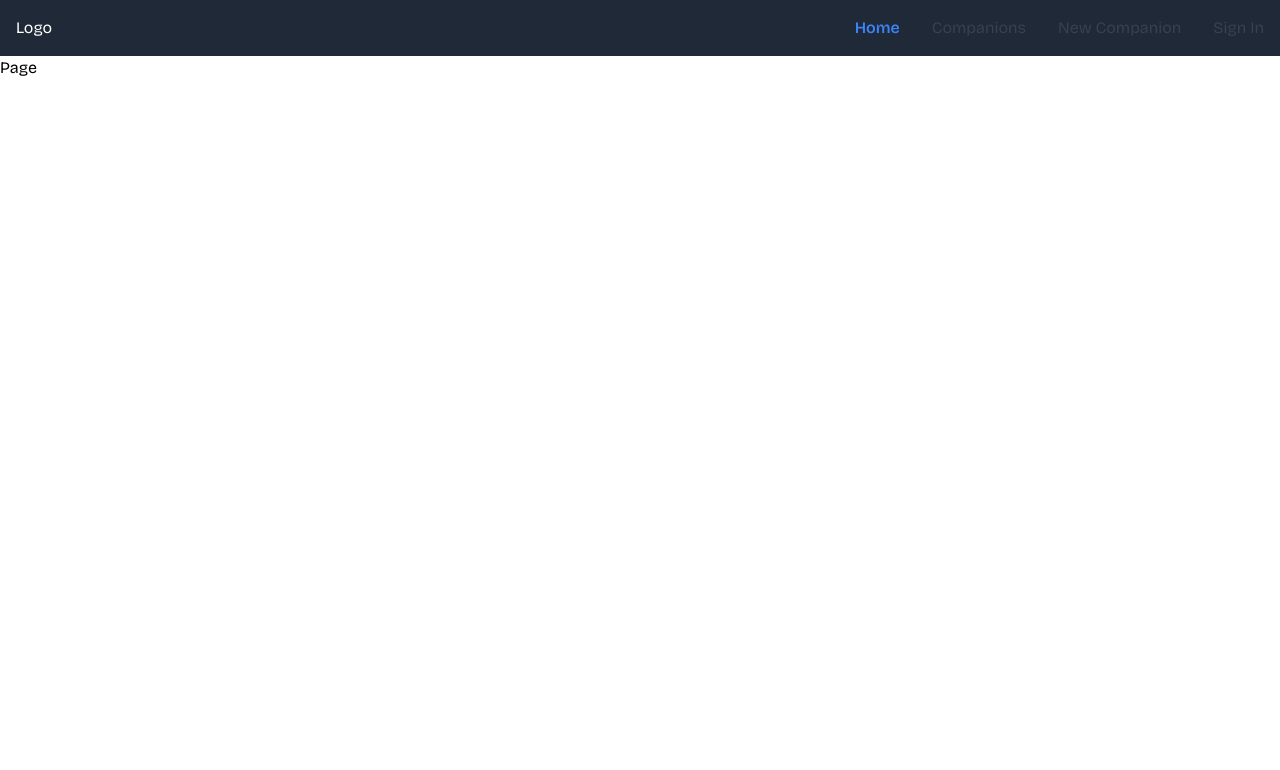
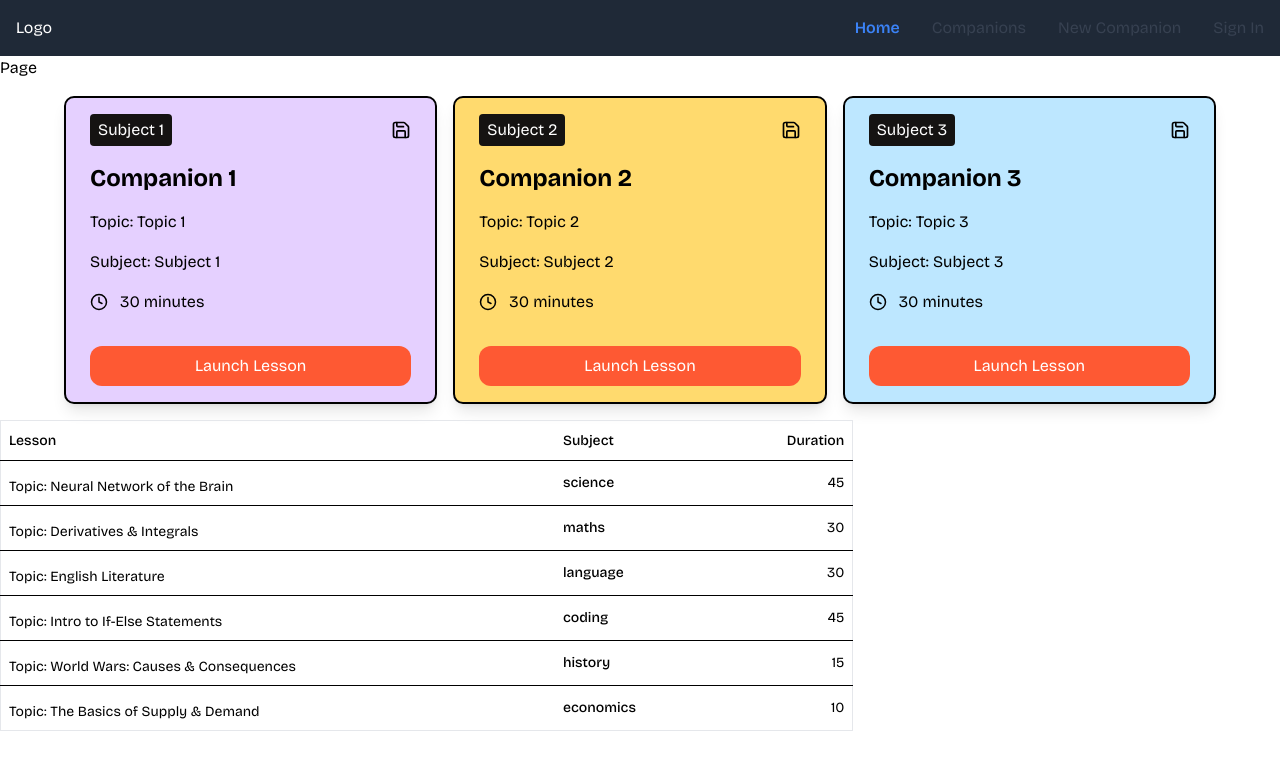
Before and after one commit to jmontierde/teaching-saas-platform, a Next.js app: page / in a window 1280 px wide. Shown: the top 770 px of the page. Built offline with nearby package versions, Linux system fonts and the light colour scheme.

Commit message:
Add companions

```diff
--- a/app/globals.css
+++ b/app/globals.css
@@ -147,25 +147,25 @@ body {
     @apply flex flex-wrap gap-4 w-full max-md:justify-center;
   }
   .companion-card {
-    @apply flex flex-col rounded-4xl border border-black px-4 py-4 gap-5 w-full min-lg:max-w-[410px] justify-between;
+    @apply flex flex-col rounded-3xl border border-black px-4 py-4 gap-5 w-full min-lg:max-w-[410px] justify-between;
   }
   .subject-badge {
-    @apply bg-black text-white rounded-4xl text-sm px-2 py-1 capitalize;
+    @apply bg-black text-white rounded-3xl text-sm px-2 py-1 capitalize;
   }
   .companion-bookmark {
-    @apply px-2 bg-black rounded-4xl flex items-center h-full aspect-square cursor-pointer;
+    @apply px-2 bg-black rounded-3xl flex items-center h-full aspect-square cursor-pointer;
   }
   .input {
     @apply !border-black !bg-white focus-visible:!ring-0 focus-visible:!border-black !w-full;
   }
   .rounded-border {
-    @apply rounded-4xl border border-black;
+    @apply rounded-3xl border border-black;
   }
   .cta-section {
-    @apply bg-cta text-white rounded-4xl px-7 py-10 flex flex-col items-center text-center gap-5 w-1/3 max-lg:w-1/2 max-md:w-full;
+    @apply bg-cta text-white rounded-3xl px-7 py-10 flex flex-col items-center text-center gap-5 w-1/3 max-lg:w-1/2 max-md:w-full;
   }
   .cta-badge {
-    @apply bg-cta-gold rounded-4xl px-3 py-1.5 text-black;
+    @apply bg-cta-gold rounded-3xl px-3 py-1.5 text-black;
   }
   .btn-primary {
     @apply bg-primary text-white rounded-xl cursor-pointer px-4 py-2 flex items-center gap-2;
@@ -174,10 +174,10 @@ body {
     @apply flex items-center justify-between mx-auto w-full px-14 py-4 bg-white max-sm:px-4;
   }
   .btn-signin {
-    @apply border border-black rounded-4xl px-4 py-2.5 text-sm font-semibold flex items-center gap-2 cursor-pointer;
+    @apply border border-black rounded-3xl px-4 py-2.5 text-sm font-semibold flex items-center gap-2 cursor-pointer;
   }
   .companion-list {
-    @apply rounded-4xl border border-black px-7 pt-7 pb-10 max-lg:w-full bg-white;
+    @apply rounded-3xl border border-black px-7 pt-7 pb-10 max-lg:w-full bg-white;
   }
   .companion-limit {
     @apply items-center justify-center flex flex-col gap-4 w-full min-2xl:w-1/2 pt-20 text-center;
--- a/app/page.tsx
+++ b/app/page.tsx
@@ -1,7 +1,47 @@
+import CompanionCard from "@/components/CompanionCard";
+import CompanionsList from "@/components/CompanionsList";
+import { recentSessions } from "@/constants";
 import React from "react";
 
 const Page = () => {
-  return <div>Page</div>;
+  return (
+    <div>
+      Page
+      <section className="flex flex-row gap-4 justify-center items-center w-full p-4 px-16 mx-auto">
+        <CompanionCard
+          id="1"
+          name="Companion 1"
+          topic="Topic 1"
+          subject="Subject 1"
+          duration={30}
+          color="#E5D0FF"
+        />
+        <CompanionCard
+          id="2"
+          name="Companion 2"
+          topic="Topic 2"
+          subject="Subject 2"
+          duration={30}
+          color="#FFDA6E"
+        />
+        <CompanionCard
+          id="3"
+          name="Companion 3"
+          topic="Topic 3"
+          subject="Subject 3"
+          duration={30}
+          color="#BDE7FF"
+        />
+      </section>
+      <div>
+        <CompanionsList
+          title="Recently completed sessions"
+          companions={recentSessions}
+          className="w-2/3 max-lg:w-full"
+        />
+      </div>
+    </div>
+  );
 };
 
 export default Page;
--- /dev/null
+++ b/components/CompanionCard.tsx
@@ -0,0 +1,49 @@
+import { Clock, Save } from "lucide-react";
+import Link from "next/link";
+import React from "react";
+
+interface CompanionCardProps {
+  id: string;
+  name: string;
+  topic: string;
+  subject: string;
+  duration: number;
+  color: string;
+}
+
+const CompanionCard = ({
+  id,
+  name,
+  topic,
+  subject,
+  duration,
+  color,
+}: CompanionCardProps) => {
+  return (
+    <article
+      style={{ backgroundColor: color }}
+      className="px-6 py-4 rounded-lg shadow-lg border-2 border-[#000000] flex flex-col gap-4 w-full"
+    >
+      <div className="flex items-center justify-between rounded-e-lg ">
+        <span className="bg-[#151312] text-white px-2 py-1 rounded">
+          {subject}
+        </span>
+        <Save width={20} height={20} />
+      </div>
+      <h2 className="text-2xl font-bold">{name}</h2>
+      <p className="text-base">Topic: {topic}</p>
+      <p>Subject: {subject}</p>
+      <div className="flex items-center gap-3">
+        <Clock width={18} height={18} />
+        <p>{duration} minutes</p>
+      </div>
+      <Link href={`/companions/${id}`}>
+        <button className="start-button bg-[#FE5933] text-white rounded-xl px-4 py-2 w-full mt-4 hover:bg-[#FF6A47] transition-colors duration-300">
+          Launch Lesson{" "}
+        </button>
+      </Link>
+    </article>
+  );
+};
+
+export default CompanionCard;
--- /dev/null
+++ b/components/CompanionsList.tsx
@@ -0,0 +1,51 @@
+import React from "react";
+import {
+  Table,
+  TableBody,
+  TableCaption,
+  TableCell,
+  TableHead,
+  TableHeader,
+  TableRow,
+} from "@/components/ui/table";
+import { cn } from "@/lib/utils";
+
+interface CompanionsListProps {
+  title?: string;
+  companions?: any[];
+  className?: string;
+}
+const CompanionsList = ({
+  title,
+  companions,
+  className,
+}: CompanionsListProps) => {
+  return (
+    <article className={cn("companions-list", className)}>
+      <Table className="w-full border border-gray-200 ">
+        <TableHeader>
+          <TableRow>
+            <TableHead >Lesson</TableHead>
+            <TableHead>Subject</TableHead>
+            <TableHead className="text-right">Duration</TableHead>
+          </TableRow>
+        </TableHeader>
+        <TableBody>
+          {companions?.map((companion, index) => (
+            <TableRow key={index}>
+              <TableCell className="flex flex-col gap-2">
+                <p className="font-bold text-2xl">{companion.anme}</p>
+                <p>Topic: {companion.topic}</p>
+              </TableCell>
+
+              <TableCell className="font-medium">{companion.subject}</TableCell>
+              <TableCell className="text-right">{companion.duration}</TableCell>
+            </TableRow>
+          ))}
+        </TableBody>
+      </Table>
+    </article>
+  );
+};
+
+export default CompanionsList;
--- /dev/null
+++ b/components/ui/table.tsx
@@ -0,0 +1,120 @@
+import * as React from "react"
+
+import { cn } from "@/lib/utils"
+
+const Table = React.forwardRef<
+  HTMLTableElement,
+  React.HTMLAttributes<HTMLTableElement>
+>(({ className, ...props }, ref) => (
+  <div className="relative w-full overflow-auto">
+    <table
+      ref={ref}
+      className={cn("w-full caption-bottom text-sm", className)}
+      {...props}
+    />
+  </div>
+))
+Table.displayName = "Table"
+
+const TableHeader = React.forwardRef<
+  HTMLTableSectionElement,
+  React.HTMLAttributes<HTMLTableSectionElement>
+>(({ className, ...props }, ref) => (
+  <thead ref={ref} className={cn("[&_tr]:border-b", className)} {...props} />
+))
+TableHeader.displayName = "TableHeader"
+
+const TableBody = React.forwardRef<
+  HTMLTableSectionElement,
+  React.HTMLAttributes<HTMLTableSectionElement>
+>(({ className, ...props }, ref) => (
+  <tbody
+    ref={ref}
+    className={cn("[&_tr:last-child]:border-0", className)}
+    {...props}
+  />
+))
+TableBody.displayName = "TableBody"
+
+const TableFooter = React.forwardRef<
+  HTMLTableSectionElement,
+  React.HTMLAttributes<HTMLTableSectionElement>
+>(({ className, ...props }, ref) => (
+  <tfoot
+    ref={ref}
+    className={cn(
+      "border-t bg-muted/50 font-medium [&>tr]:last:border-b-0",
+      className
+    )}
+    {...props}
+  />
+))
+TableFooter.displayName = "TableFooter"
+
+const TableRow = React.forwardRef<
+  HTMLTableRowElement,
+  React.HTMLAttributes<HTMLTableRowElement>
+>(({ className, ...props }, ref) => (
+  <tr
+    ref={ref}
+    className={cn(
+      "border-b transition-colors hover:bg-muted/50 data-[state=selected]:bg-muted",
+      className
+    )}
+    {...props}
+  />
+))
+TableRow.displayName = "TableRow"
+
+const TableHead = React.forwardRef<
+  HTMLTableCellElement,
+  React.ThHTMLAttributes<HTMLTableCellElement>
+>(({ className, ...props }, ref) => (
+  <th
+    ref={ref}
+    className={cn(
+      "h-10 px-2 text-left align-middle font-medium text-muted-foreground [&:has([role=checkbox])]:pr-0 [&>[role=checkbox]]:translate-y-[2px]",
+      className
+    )}
+    {...props}
+  />
+))
+TableHead.displayName = "TableHead"
+
+const TableCell = React.forwardRef<
+  HTMLTableCellElement,
+  React.TdHTMLAttributes<HTMLTableCellElement>
+>(({ className, ...props }, ref) => (
+  <td
+    ref={ref}
+    className={cn(
+      "p-2 align-middle [&:has([role=checkbox])]:pr-0 [&>[role=checkbox]]:translate-y-[2px]",
+      className
+    )}
+    {...props}
+  />
+))
+TableCell.displayName = "TableCell"
+
+const TableCaption = React.forwardRef<
+  HTMLTableCaptionElement,
+  React.HTMLAttributes<HTMLTableCaptionElement>
+>(({ className, ...props }, ref) => (
+  <caption
+    ref={ref}
+    className={cn("mt-4 text-sm text-muted-foreground", className)}
+    {...props}
+  />
+))
+TableCaption.displayName = "TableCaption"
+
+export {
+  Table,
+  TableHeader,
+  TableBody,
+  TableFooter,
+  TableHead,
+  TableRow,
+  TableCell,
+  TableCaption,
+}
```
Also changed, not shown: app/companions/[id]/page.tsx (renamed from app/companion/[id]/page.tsx), app/companions/new/page.tsx (renamed from app/companion/new/page.tsx), app/companions/page.tsx (renamed from app/companion/page.tsx).
